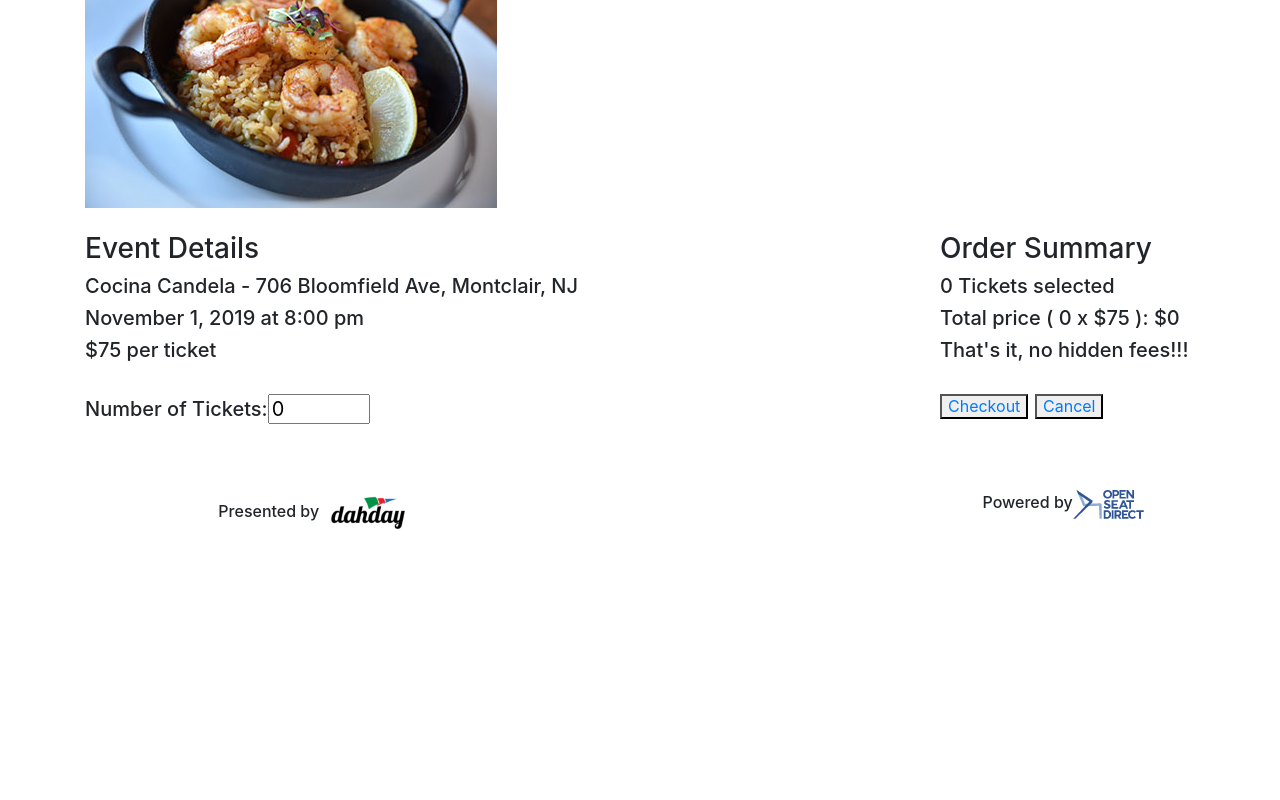
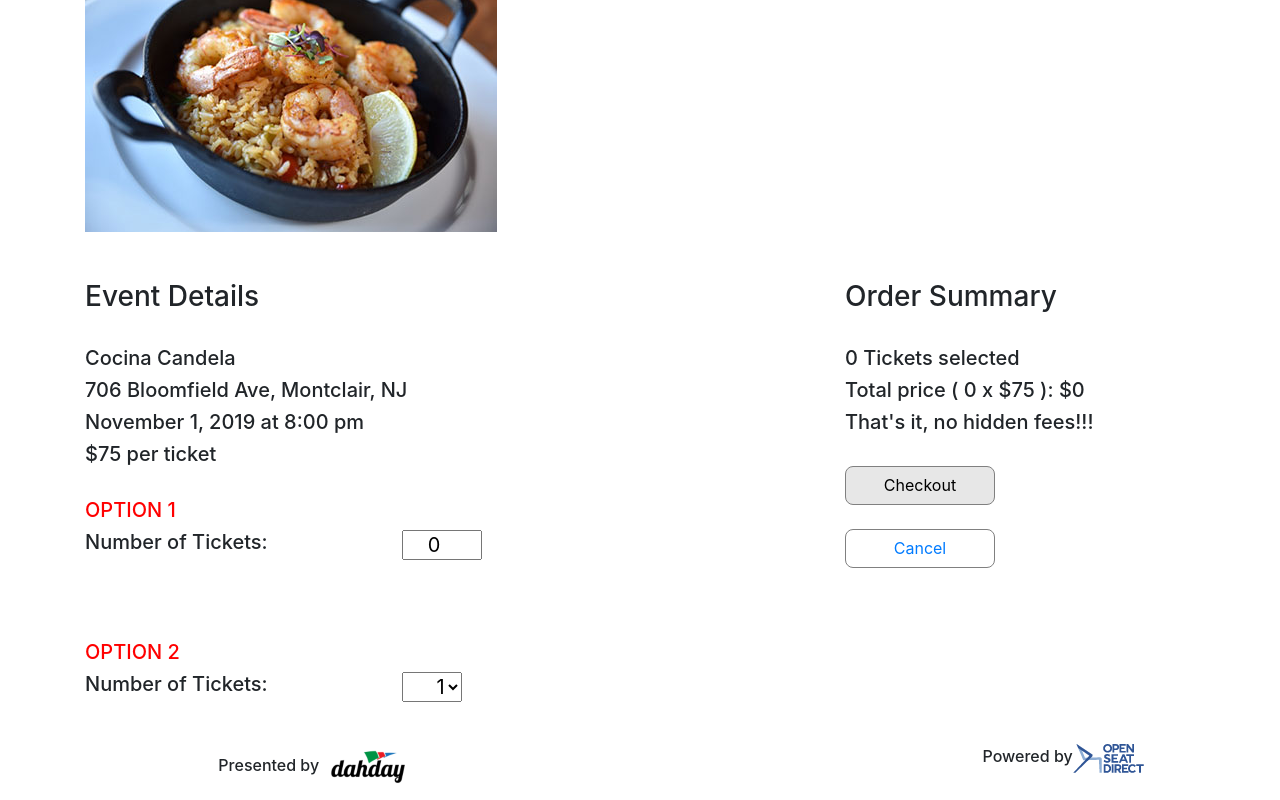
Before and after one commit to cordero67/openseatdirect-in-test, a React (Create React App) app: page /dahday-puertoricandinner-tickets in a window 1280 px wide. Shown: the part 393-1193 px from the top of the page. Before the commit the page ends 939 px from the top, so only its background shows below. Built offline with nearby package versions, Linux system fonts and the light colour scheme; no server answers.

Commit message:
additional UI field/button styling

```diff
--- a/src/TicketPurchases/PuertoRicanDinnerTickets.js
+++ b/src/TicketPurchases/PuertoRicanDinnerTickets.js
@@ -5,6 +5,7 @@ import { Container } from "react-bootstrap";
 import Aux from "../hoc/Auxiliary/Auxiliary";
 
 import CocinaCandelaLogo from "../assets/Cocina_Candela/shimp-rice-cocina-candela-nj.jpg";
+import styles from "./TicketPurchases.module.css";
 
 // hard coded event information
 const puertoRicoEvent = {
@@ -58,6 +59,36 @@ const PueroRicanDinnerTickets = () => {
     }
   };
 
+  // removes "order" from "localStorage"
+  const cancelOrderHandler = () => {
+    localStorage.removeItem("order");
+  };
+
+  // determines whether or not the "Checkout" button is enabled
+  let validTicketAmount =
+    ticketPurchase.ticketsSelected > 0 && ticketPurchase.ticketsSelected < 31;
+  let checkoutButton = null;
+
+  if (validTicketAmount) {
+    checkoutButton = (
+      <div style={{ color: "white" }}>
+        <button onClick={purchaseTicketHandler} className={styles.ButtonWhite}>
+          <Link to="/dahday-puertoricandinner-checkout">Checkout</Link>
+        </button>
+      </div>
+    );
+  } else {
+    checkoutButton = (
+      <div>
+        <div style={{ color: "white" }}>
+          <button disabled={!validTicketAmount} className={styles.ButtonGrey}>
+            Checkout
+          </button>
+        </div>
+      </div>
+    );
+  }
+
   let ticketSelection = null;
 
   // defines "ticketSelection" details
@@ -75,12 +106,13 @@ const PueroRicanDinnerTickets = () => {
         <img src={CocinaCandelaLogo} alt="Cocina Candela Logo" />
       </div>
       <br></br>
+      <br></br>
       <div className="row">
-        <div className="col-9">
+        <div className="col-8">
           <h3>Event Details</h3>
-          <h5>
-            {puertoRicoEvent.venue} - {puertoRicoEvent.location}
-          </h5>
+          <br></br>
+          <h5>{puertoRicoEvent.venue}</h5>
+          <h5>{puertoRicoEvent.location}</h5>
           <h5>
             {puertoRicoEvent.date} at {puertoRicoEvent.time}
           </h5>
@@ -89,11 +121,17 @@ const PueroRicanDinnerTickets = () => {
             <br></br>
 
             <h5>
-              Number of Tickets:
+              <span style={{ color: "red" }}>OPTION 1</span>
+            </h5>
+            <h5>
+              <div className="row">
+                <div className="col-5">Number of Tickets:</div>
+                <div className="col-5">
                   <input
+                    className={styles.TicketBox}
                     type="number"
                     name="ticketsSelected"
-                min="0"
+                    min="1"
                     max={puertoRicoEvent.ticketsAvailable}
                     step="1"
                     value={ticketPurchase.ticketsSelected}
@@ -108,13 +146,76 @@ const PueroRicanDinnerTickets = () => {
                       });
                     }}
                   />
+                </div>
+              </div>
             </h5>
             <br></br>
+            <br></br>
+            <br></br>
+            <h5>
+              <span style={{ color: "red" }}>OPTION 2</span>
+            </h5>
+            <div className="row">
+              <div className="col-5">Number of Tickets:</div>
+              <div className="col-5">
+                <select
+                  style={{
+                    width: "60px",
+                    height: "30px",
+                    textAlign: "right"
+                  }}
+                  type="number"
+                  name="ticketsSelected"
+                  required
+                  onChange={event => {
+                    setTicketPurchase({
+                      ...ticketPurchase,
+                      ticketsSelected: event.target.value,
+                      purchaseAmount:
+                        event.target.value * puertoRicoEvent.ticketPrice
+                    });
+                  }}
+                >
+                  <option>1</option>
+                  <option>2</option>
+                  <option>3</option>
+                  <option>4</option>
+                  <option>5</option>
+                  <option>6</option>
+                  <option>7</option>
+                  <option>8</option>
+                  <option>9</option>
+                  <option>10</option>
+                  <option>11</option>
+                  <option>12</option>
+                  <option>13</option>
+                  <option>14</option>
+                  <option>15</option>
+                  <option>16</option>
+                  <option>17</option>
+                  <option>18</option>
+                  <option>19</option>
+                  <option>20</option>
+                  <option>21</option>
+                  <option>22</option>
+                  <option>23</option>
+                  <option>24</option>
+                  <option>25</option>
+                  <option>26</option>
+                  <option>27</option>
+                  <option>28</option>
+                  <option>29</option>
+                  <option>30</option>
+                </select>
+              </div>
+            </div>
+            <h5></h5>
           </form>
         </div>
 
-        <div className="col-3">
+        <div className="col-4">
           <h3>Order Summary</h3>
+          <br></br>
           <h5>{ticketPurchase.ticketsSelected} Tickets selected</h5>
           <h5>
             Total price ( {ticketPurchase.ticketsSelected} x $
@@ -122,23 +223,11 @@ const PueroRicanDinnerTickets = () => {
           </h5>
           <h5>That's it, no hidden fees!!!</h5>
           <br></br>
-
-          <div className="row">
-            <div className="col-4">
-              <h6>
-                <button onClick={purchaseTicketHandler}>
-                  <Link to="/dahday-puertoricandinner-checkout">Checkout</Link>
-                </button>
-              </h6>
-            </div>
-            <div className="col-8">
-              <h6>
-                <button>
+          {checkoutButton}
+          <br></br>
+          <button onClick={cancelOrderHandler} className={styles.ButtonWhite}>
             <a href="https://www.dahday.com/">Cancel</a>
           </button>
-              </h6>
-            </div>
-          </div>
         </div>
       </div>
     </Aux>
@@ -147,6 +236,7 @@ const PueroRicanDinnerTickets = () => {
   return (
     <Aux>
       <Container>
+        <br></br>
         <br></br>
         <br></br>
         <br></br>
@@ -162,6 +252,58 @@ const PueroRicanDinnerTickets = () => {
 export default PueroRicanDinnerTickets;
 
 /*
+
+                <select
+                  style={{
+                    width: "60px",
+                    height: "50px",
+                    textAlign: "right"
+                  }}
+                  type="number"
+                  name="ticketsSelected"
+                  required
+                  onChange={event => {
+                    setTicketPurchase({
+                      ...ticketPurchase,
+                      ticketsSelected: event.target.value,
+                      purchaseAmount:
+                        event.target.value * puertoRicoEvent.ticketPrice
+                    });
+                  }}
+                >
+                  <option>1</option>
+                  <option>2</option>
+                  <option>3</option>
+                  <option>4</option>
+                  <option>5</option>
+                  <option>6</option>
+                  <option>7</option>
+                  <option>8</option>
+                  <option>9</option>
+                  <option>10</option>
+                  <option>11</option>
+                  <option>12</option>
+                  <option>13</option>
+                  <option>14</option>
+                  <option>15</option>
+                  <option>16</option>
+                  <option>17</option>
+                  <option>18</option>
+                  <option>19</option>
+                  <option>20</option>
+                  <option>21</option>
+                  <option>22</option>
+                  <option>23</option>
+                  <option>24</option>
+                  <option>25</option>
+                  <option>26</option>
+                  <option>27</option>
+                  <option>28</option>
+                  <option>29</option>
+                  <option>30</option>
+                </select>
+
+
         <div style={{ color: "red" }}>
           <h5>FOR OSD EYES ONLY</h5>
           <h6>Tickets selected: {ticketPurchase.ticketsSelected}</h6>
--- /dev/null
+++ b/src/TicketPurchases/TicketPurchases.module.css
@@ -0,0 +1,93 @@
+.Modal {
+  position: fixed;
+  z-index: 500;
+  background-color: white;
+  width: 90%;
+  border: 1px solid #ccc;
+  box-shadow: 1px 1px 1px black;
+  padding: 16px;
+  left: 15%;
+  top: 30%;
+  box-sizing: border-box;
+  transition: all 0.3s ease-out;
+}
+
+@media (min-width: 600px) {
+  .Modal {
+    width: 700px;
+    left: calc(50% - 250px);
+  }
+}
+
+.ButtonGreen {
+  background-color: #4caf50;
+  color: white;
+  border: 1px solid grey;
+  border-radius: 8px;
+  padding: 9px 15px;
+  width: 150px;
+  font-size: 16px;
+  -webkit-border-radius: 8px;
+  -moz-border-radius: 8px;
+  -ms-border-radius: 8px;
+  -o-border-radius: 8px;
+}
+
+.ButtonGrey {
+  background-color: #e7e7e7;
+  color: black;
+  border: 1px solid grey;
+  border-radius: 8px;
+  padding: 9px 15px;
+  width: 150px;
+  font-size: 16px;
+  -webkit-border-radius: 8px;
+  -moz-border-radius: 8px;
+  -ms-border-radius: 8px;
+  -o-border-radius: 8px;
+}
+
+.ButtonWhite {
+  background-color: white;
+  color: black;
+  border: 1px solid grey;
+  border-radius: 8px;
+  padding: 9px 15px;
+  width: 150px;
+  font-size: 16px;
+  -webkit-border-radius: 8px;
+  -moz-border-radius: 8px;
+  -ms-border-radius: 8px;
+  -o-border-radius: 8px;
+}
+
+.ButtonBlue {
+  background-color: #008cba;
+  color: #fff;
+  border: 1px solid grey;
+  border-radius: 8px;
+  padding: 9px 15px;
+  width: 150px;
+  font-size: 16px;
+  -webkit-border-radius: 8px;
+  -moz-border-radius: 8px;
+  -ms-border-radius: 8px;
+  -o-border-radius: 8px;
+}
+
+.ButtonGeneric {
+  background-color: #4caf50; /* Green */
+  border: none;
+  color: white;
+  padding: 15px 32px;
+  text-align: center;
+  text-decoration: none;
+  display: inline-block;
+  font-size: 16px;
+}
+
+.TicketBox {
+  text-align: center;
+  width: 80px;
+  font-size: 20px;
+}
--- a/src/components/Headers/DahdayHeader.module.css
+++ b/src/components/Headers/DahdayHeader.module.css
@@ -1,6 +1,6 @@
 .Header {
   background-color: #fff;
-  height: 90px;
+  height: 120px;
   width: 100%;
   z-index: 9999;
   position: fixed;
```
Also changed, not shown: src/TicketPurchases/PuertoRicanDinnerCheckout.js (+83 -48 lines), src/TicketPurchases/TicketModal.module.css (deleted, +0 -20 lines). Lines whose indentation alone changed are shown as unchanged.
